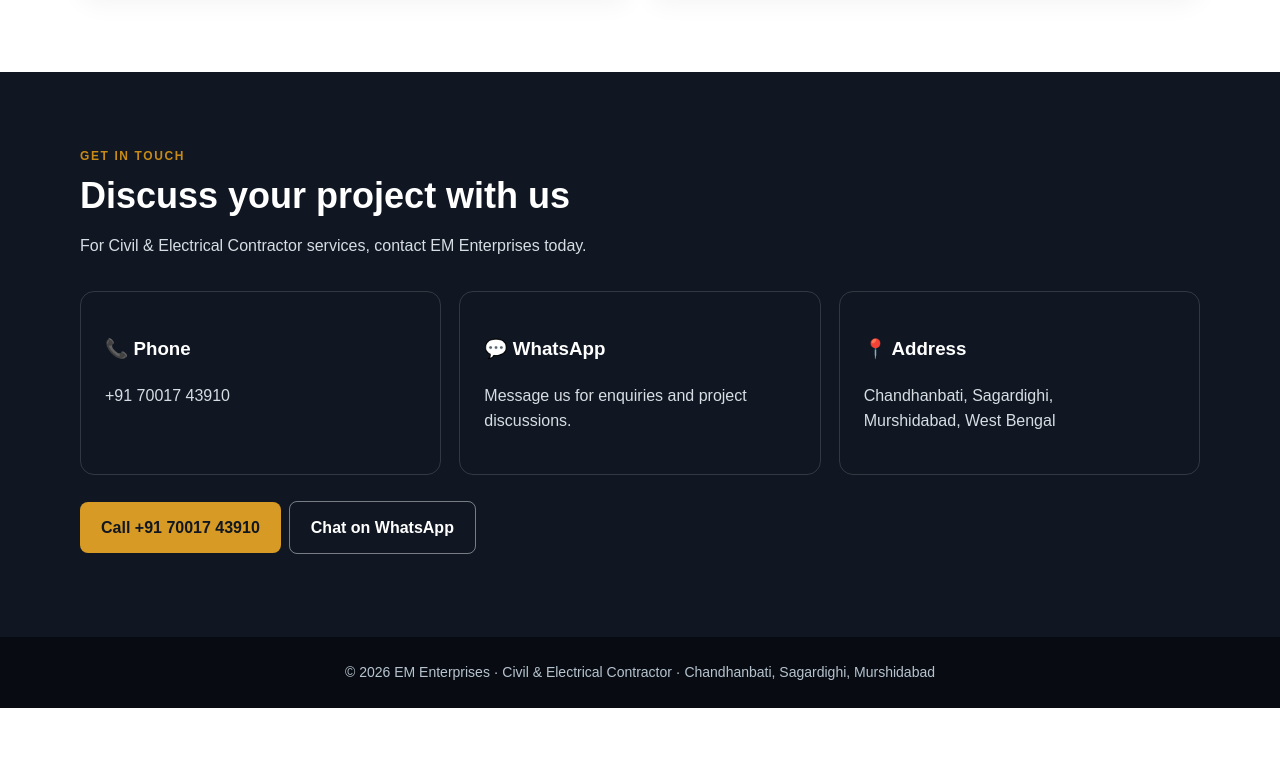
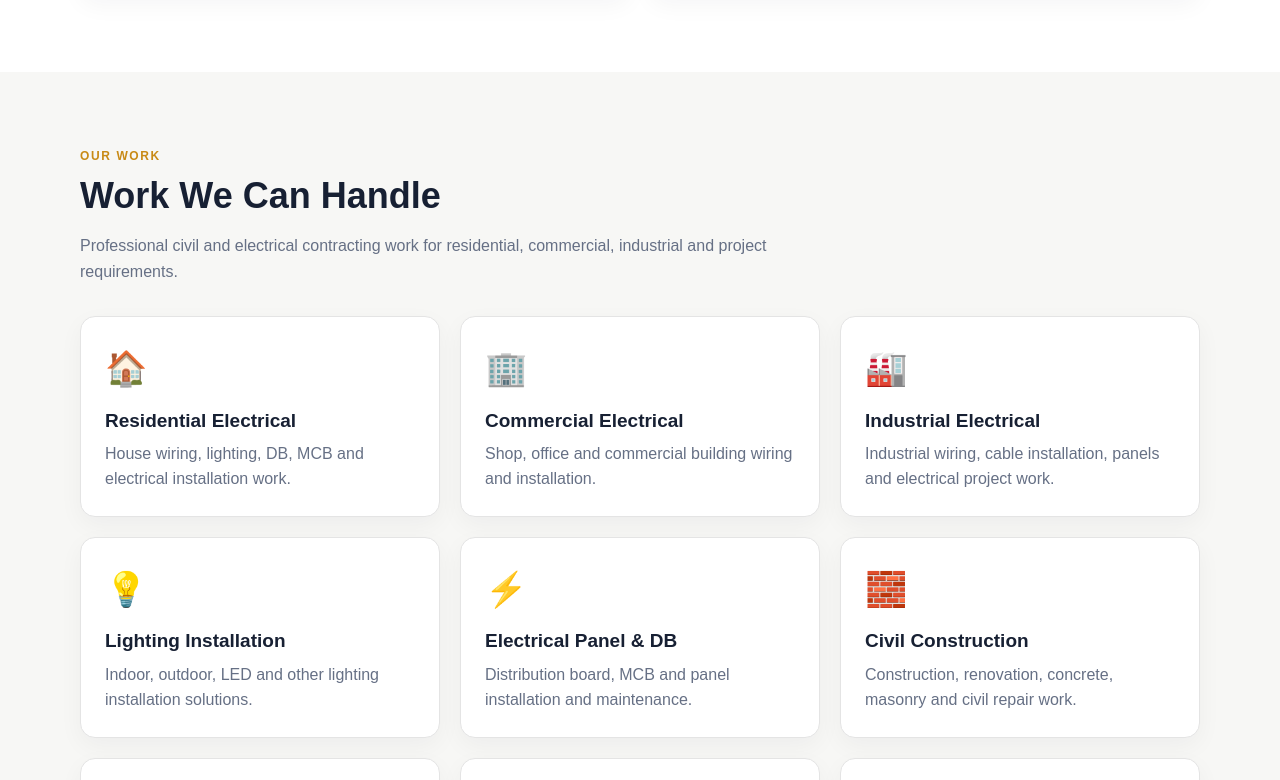
Before and after one commit to rrahaman2024/E.M-ENTERPRISE, a plain HTML site: page index.html in a window 1280 px wide. Shown: the part 2020-2800 px from the top of the page. Before the commit the page ends 2728 px from the top, so only its background shows below. Drawn offline with Linux system fonts and the light colour scheme.

Commit message:
Add files via upload

```diff
--- a/index.html
+++ b/index.html
@@ -15,14 +15,14 @@
 .btn{display:inline-block;padding:13px 21px;border-radius:8px;font-weight:800;text-decoration:none;margin:0 8px 8px 0}.main{background:#d69a25;color:#101722}.outline{border:1px solid #ffffff70;color:#fff}
 section{padding:75px 20px}.container{max-width:1120px;margin:auto}.eyebrow{color:var(--gold);text-transform:uppercase;letter-spacing:1.6px;font-size:12px;font-weight:900}h2{font-size:36px;line-height:1.2;margin:8px 0 12px}.intro{color:var(--muted);max-width:730px;margin-bottom:32px}
 .about{background:var(--light)}.about-grid{display:grid;grid-template-columns:1.2fr .8fr;gap:35px;align-items:center}.card{background:#fff;border:1px solid #e4e4e4;border-radius:15px;padding:28px}
-.services{display:grid;grid-template-columns:repeat(2,1fr);gap:20px}.service{border:1px solid #e4e4e4;border-radius:15px;padding:28px;box-shadow:0 8px 25px #1720330b}.icon{font-size:34px}.service h3{font-size:21px;margin:10px 0 5px}.service p{color:var(--muted);margin:0}
+.services{display:grid;grid-template-columns:repeat(2,1fr);gap:20px}.work-grid{display:grid;grid-template-columns:repeat(3,1fr);gap:20px}.work-card{border:1px solid #e4e4e4;border-radius:15px;padding:24px;background:#fff;box-shadow:0 8px 25px #1720330b}.work-card h3{margin:10px 0 5px;font-size:19px}.work-card p{color:var(--muted);margin:0}.service{border:1px solid #e4e4e4;border-radius:15px;padding:28px;box-shadow:0 8px 25px #1720330b}.icon{font-size:34px}.service h3{font-size:21px;margin:10px 0 5px}.service p{color:var(--muted);margin:0}
 .contact{background:var(--navy);color:#fff}.contact .intro{color:#d7dde3}.contact-grid{display:grid;grid-template-columns:repeat(3,1fr);gap:18px}.contact-box{border:1px solid #ffffff25;border-radius:14px;padding:24px}.contact-box p{color:#d7dde3}
 footer{background:#080c12;color:#b7c4cf;text-align:center;padding:24px 20px;font-size:14px}
-@media(max-width:750px){nav{display:none}.hero-in{padding:65px 20px}.hero-logo{width:170px;height:170px}.about-grid,.services,.contact-grid{grid-template-columns:1fr}section{padding:55px 20px}h2{font-size:30px}}
+@media(max-width:750px){nav{display:none}.hero-in{padding:65px 20px}.hero-logo{width:170px;height:170px}.about-grid,.services,.work-grid,.contact-grid{grid-template-columns:1fr}section{padding:55px 20px}h2{font-size:30px}}
 </style></head>
 <body>
 <header><div class="nav"><a class="logo-wrap" href="#"><img src="logo.png" alt="EM Enterprises logo"><span class="brand">EM ENTERPRISES<small>CIVIL & ELECTRICAL CONTRACTOR</small></span></a>
-<nav><a href="#about">About</a><a href="#services">Services</a><a href="#contact">Contact</a></nav></div></header>
+<nav><a href="#about">About</a><a href="#services">Services</a><a href="#work">Our Work</a><a href="#contact">Contact</a></nav></div></header>
 
 <section class="hero"><div class="hero-in"><img class="hero-logo" src="logo.png" alt="EM Enterprises Electrical logo">
 <div class="tag">Professional Contracting Services</div><h1>EM <span>Enterprises</span></h1>
@@ -44,6 +44,18 @@
 <div class="service"><div class="icon">📋</div><h3>Project Work</h3><p>Contracting support tailored to your project scope and requirements.</p></div>
 </div></div></section>
 
+<section id="work" class="about"><div class="container"><div class="eyebrow">Our Work</div><h2>Work We Can Handle</h2><p class="intro">Professional civil and electrical contracting work for residential, commercial, industrial and project requirements.</p><div class="work-grid">
+<div class="work-card"><div class="icon">🏠</div><h3>Residential Electrical</h3><p>House wiring, lighting, DB, MCB and electrical installation work.</p></div>
+<div class="work-card"><div class="icon">🏢</div><h3>Commercial Electrical</h3><p>Shop, office and commercial building wiring and installation.</p></div>
+<div class="work-card"><div class="icon">🏭</div><h3>Industrial Electrical</h3><p>Industrial wiring, cable installation, panels and electrical project work.</p></div>
+<div class="work-card"><div class="icon">💡</div><h3>Lighting Installation</h3><p>Indoor, outdoor, LED and other lighting installation solutions.</p></div>
+<div class="work-card"><div class="icon">⚡</div><h3>Electrical Panel & DB</h3><p>Distribution board, MCB and panel installation and maintenance.</p></div>
+<div class="work-card"><div class="icon">🧱</div><h3>Civil Construction</h3><p>Construction, renovation, concrete, masonry and civil repair work.</p></div>
+<div class="work-card"><div class="icon">🔧</div><h3>Repair & Maintenance</h3><p>Electrical and civil repair, troubleshooting and maintenance support.</p></div>
+<div class="work-card"><div class="icon">🏗️</div><h3>Complete Project Work</h3><p>End-to-end civil and electrical contracting support according to project scope.</p></div>
+<div class="work-card"><div class="icon">🌞</div><h3>Solar Electrical Work</h3><p>Solar-related electrical wiring and installation support.</p></div>
+</div></div></section>
+
 <section id="contact" class="contact"><div class="container"><div class="eyebrow">Get In Touch</div><h2>Discuss your project with us</h2>
 <p class="intro">For Civil & Electrical Contractor services, contact EM Enterprises today.</p>
 <div class="contact-grid"><div class="contact-box"><h3>📞 Phone</h3><p>+91 70017 43910</p></div>
```
